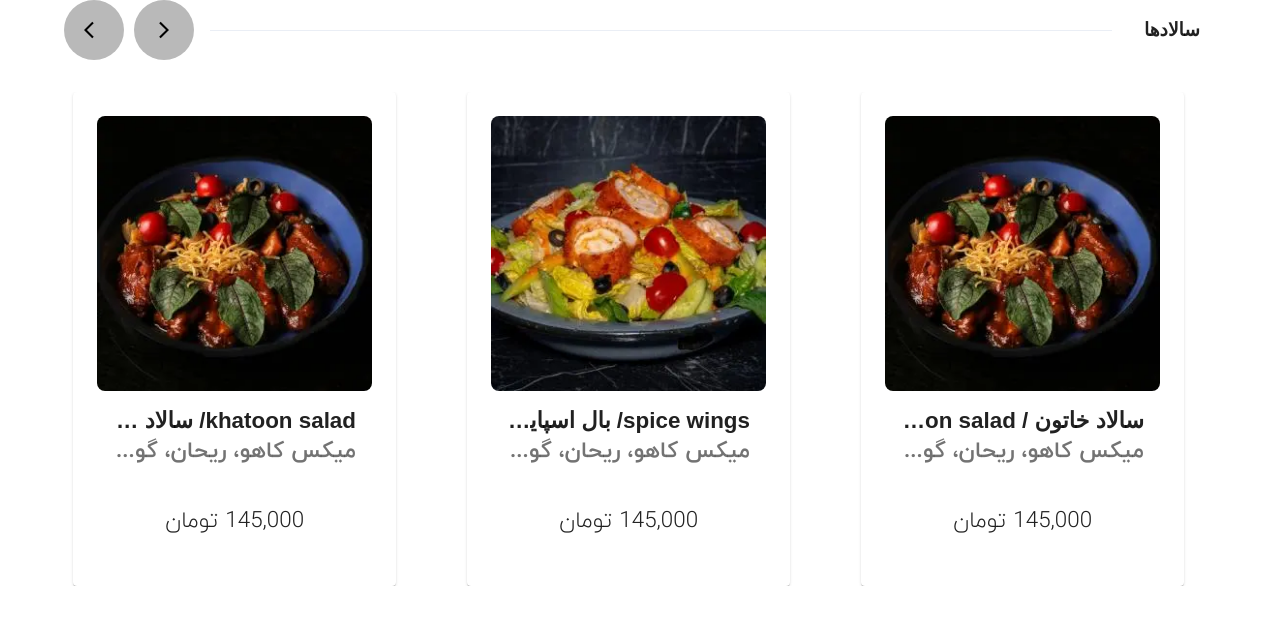
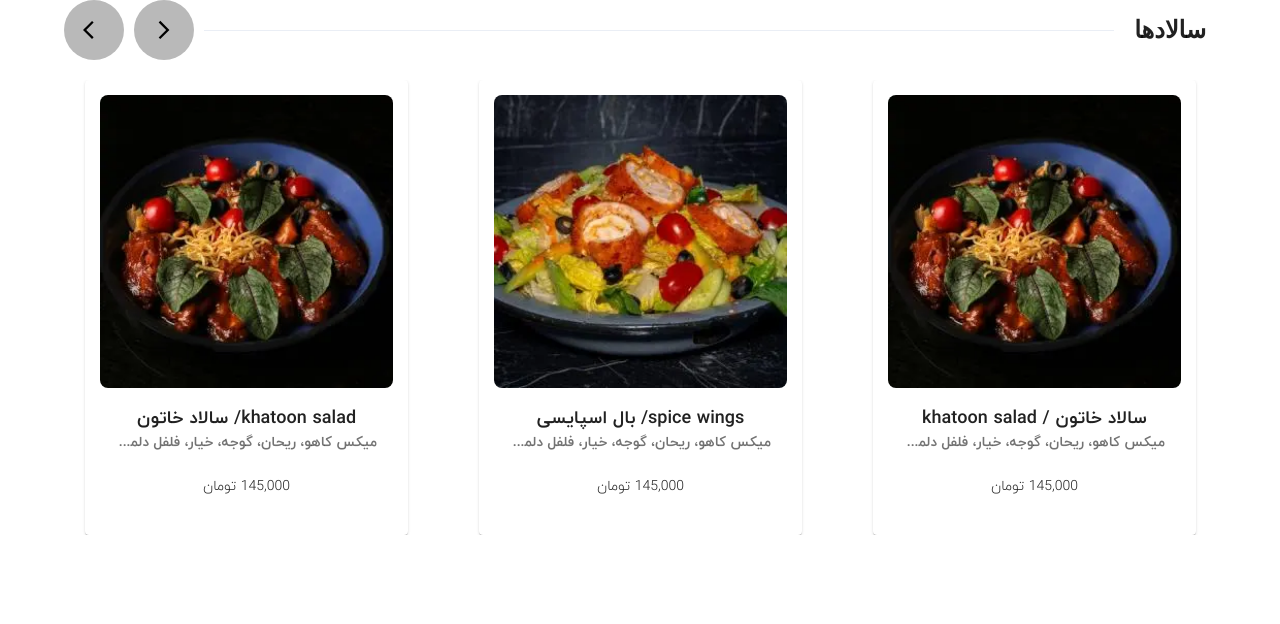
Before and after one commit to NooshinBarazi/Restaurant-Website, a Next.js app: page / in a window 1280 px wide. Shown: the top 624 px of the page. Built offline with nearby package versions, Linux system fonts and the light colour scheme.

Commit message:
fix some styles

```diff
--- a/app/components/FoodItem.tsx
+++ b/app/components/FoodList/FoodItem.tsx
@@ -1,10 +1,4 @@
-import {
-  ButtonBase,
-  Card,
-  CardContent,
-  CardMedia,
-  Typography,
-} from "@mui/material";
+import {ButtonBase,Card,CardContent,CardMedia,Typography} from "@mui/material";
 
 export interface FoodProps {
   id: string;
@@ -17,7 +11,7 @@ export interface FoodProps {
 export const FoodItem = ({ image, title, ingredients, price , id}: FoodProps) => {
   return (
     <ButtonBase sx={{ marginRight: "2rem", maxWidth: "323px" }} id={id}>
-      <Card sx={{ padding: "1.5rem" }}>
+      <Card sx={{ padding: "1.5rem"}}>
         <CardMedia
           component="img"
           image={image}
@@ -26,9 +20,9 @@ export const FoodItem = ({ image, title, ingredients, price , id}: FoodProps) =>
           sx={{ borderRadius: "8px" }}
         />
         <CardContent style={{ textAlign: "center" }}>
-          <p
+          <Typography
             style={{
-              fontSize: "1.4rem",
+              fontSize: "1.8rem",
               fontWeight: "600",
               whiteSpace: "nowrap",
               overflow: "hidden",
@@ -36,7 +30,7 @@ export const FoodItem = ({ image, title, ingredients, price , id}: FoodProps) =>
             }}
           >
             {title}
-          </p>
+          </Typography>
           <Typography
             style={{
               whiteSpace: "nowrap",
@@ -56,8 +50,5 @@ export const FoodItem = ({ image, title, ingredients, price , id}: FoodProps) =>
         </CardContent>
       </Card>
     </ButtonBase>
-    // <div style={{maxWidth: '323px'}}>
-
-    // </div>
   );
 };
--- a/app/components/FoodList/FoodList.css
+++ b/app/components/FoodList/FoodList.css
@@ -2,6 +2,7 @@
   display: flex;
   flex-direction: column;
   gap: 2rem;
+  font-family: 'IranYekan';
 }
 .new-category {
   display: flex;
@@ -11,6 +12,7 @@
 .category-title {
   padding: 0.5rem 1rem;
   background: white;
+  font-size: 2.4rem;
 }
 .line-divider {
   height: 1px;
@@ -23,8 +25,8 @@
   background-color: #b9b9b9 !important;
   padding: 0.5rem;
   color: black;
-  width: 60px;
-  height: 60px;
+  width: 6rem;
+  height: 6rem;
   border-radius: 50%;
 }
 
--- a/app/components/FoodList/FoodList.tsx
+++ b/app/components/FoodList/FoodList.tsx
@@ -1,7 +1,7 @@
 import "./FoodList.css";
 import "swiper/css";
 import "swiper/css/navigation";
-import { FoodItem, FoodProps } from "../FoodItem";
+import { FoodItem, FoodProps } from "./FoodItem";
 import { IconButton } from "@mui/material";
 import { Navigation, Pagination, Scrollbar, A11y, EffectFade,} from "swiper/modules";
 import { Swiper, SwiperSlide } from "swiper/react";
@@ -24,10 +24,10 @@ export const FoodList = ({ foods }: Props) => {
         <div className="line-divider"></div>
         <div className="button-container">
           <IconButton className='arrow-right'>
-            <ArrowForwardIosIcon fontSize="small" style={{ color: "black" }} />
+            <ArrowForwardIosIcon fontSize="large" style={{ color: "black" }} />
           </IconButton>
           <IconButton className='arrow-left'>
-            <ArrowBackIosIcon fontSize="small" style={{ color: "black" }} />
+            <ArrowBackIosIcon fontSize="large" style={{ color: "black" }} />
           </IconButton>
         </div>
       </div>
--- a/app/globals.css
+++ b/app/globals.css
@@ -81,7 +81,9 @@
   padding: 0;
   margin: 0;
 }
-
+html{
+  font-size: 62.5%;
+}
 html,
 body {
   max-width: 100vw;
--- a/theme/Theme.tsx
+++ b/theme/Theme.tsx
@@ -18,6 +18,7 @@ const themeOption: ThemeOptions = {
   typography: {
     fontFamily: IranYekan.style.fontFamily,
   },
+
   //   palette: {
   //     background: {
 
```
